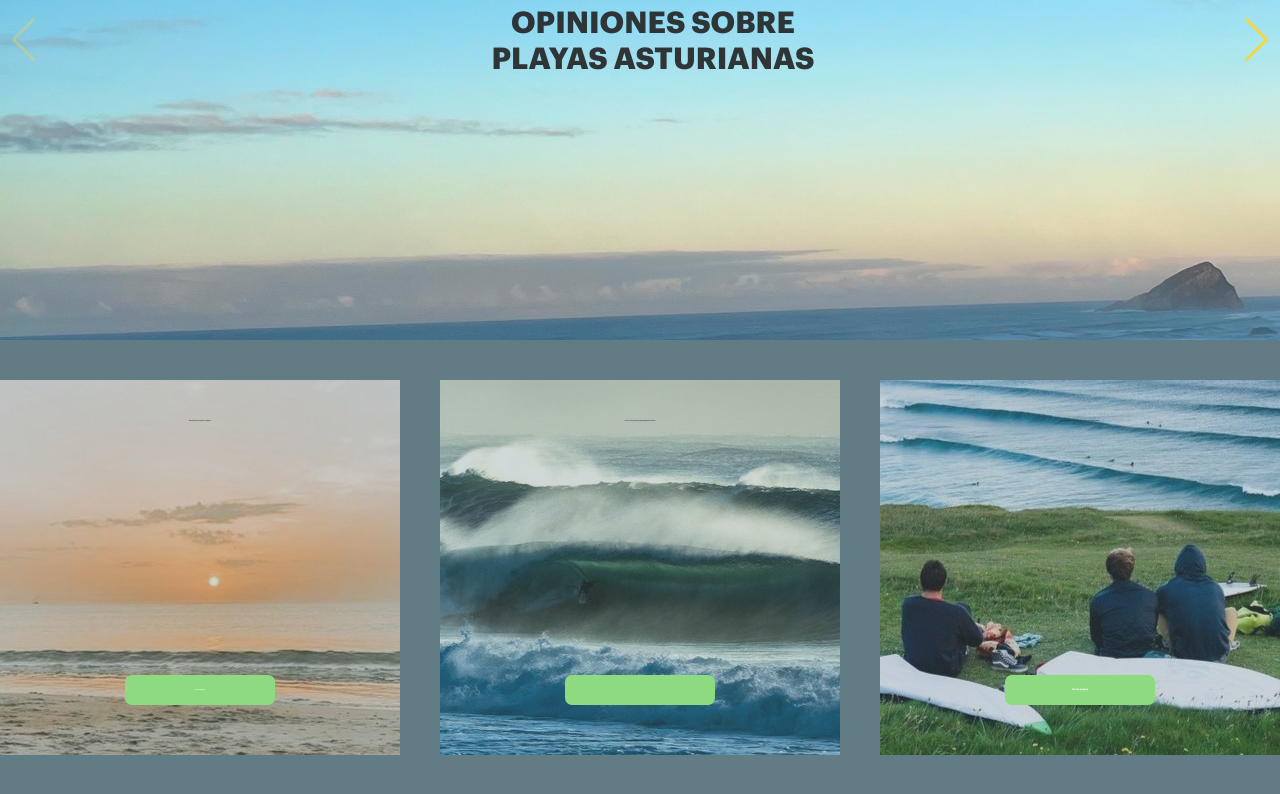
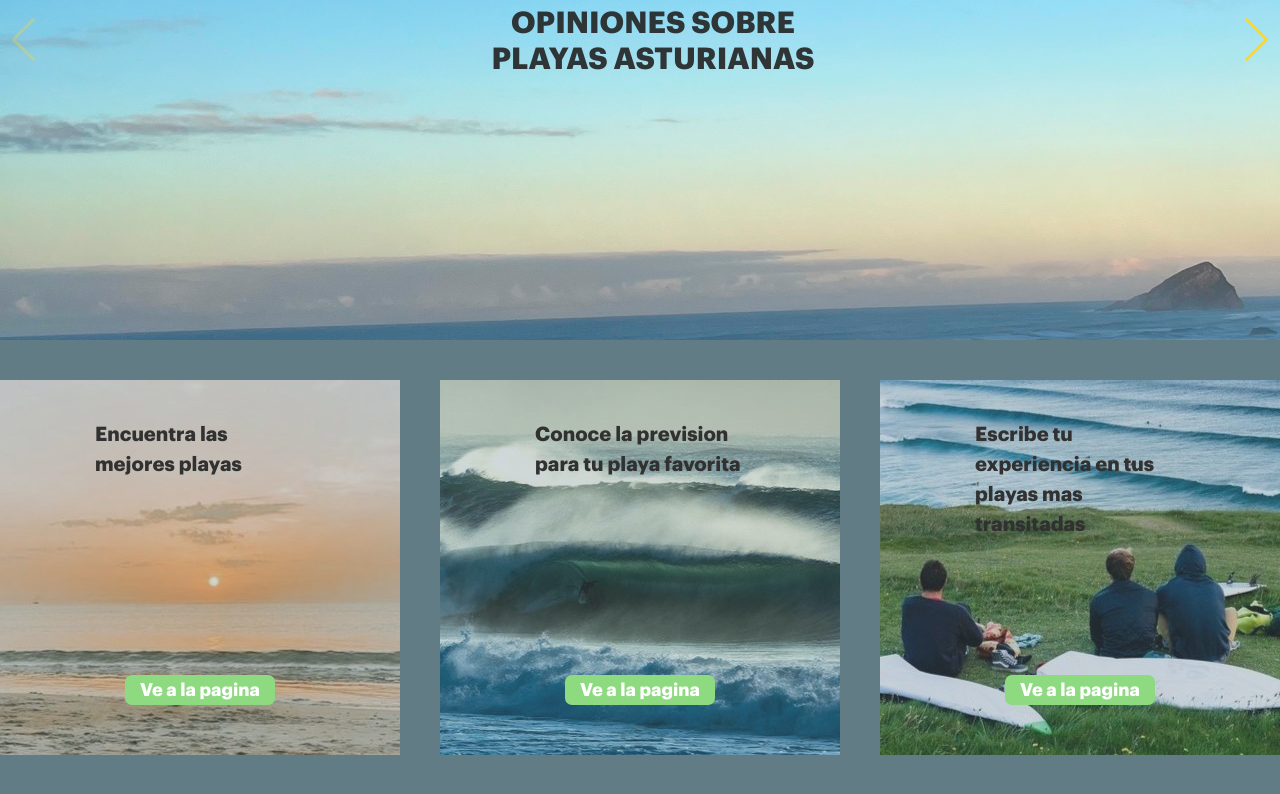
Before and after one commit to FactoriaF5Code/rc2-final-project-martaalarena, a React (Vite) app: page / in a window 1280 px wide. Shown: the part 260-1054 px from the top of the page. Built offline with nearby package versions, Linux system fonts and the light colour scheme; no server answers; a web font is replaced by a local one.

Commit message:
page home style

```diff
--- a/src/presentation/components/pageContainer/PageContainer.css
+++ b/src/presentation/components/pageContainer/PageContainer.css
@@ -34,9 +34,13 @@
   display: flex;
   justify-content: center;
   align-items: center;
+  font-size: 2rem;
 }
 
 .allContainers button {
+  display: flex;
+  justify-content: center;
+  align-items: center;
   background-color: #8eda81;
   font-family: graphik;
   color: #fff;
@@ -47,7 +51,9 @@
   cursor: pointer;
   position: absolute;
   bottom: 9rem;
+
 }
+
 
 .containerInfo {
   display: flex;
@@ -61,4 +67,5 @@
 .containerPage button a {
   color: inherit;
   text-decoration: none;
+  font-size: 1.8rem;
 }
--- a/src/presentation/components/pageContainer/PageContainer.jsx
+++ b/src/presentation/components/pageContainer/PageContainer.jsx
@@ -11,19 +11,24 @@ export default function PageContainer() {
         <div className="containerPage">
           <img src={review} alt="playa" />
           <p>Encuentra las mejores playas</p>
-          <button> <Link to={"/searchBeach"}>Ve a la pagina</Link></button>
+          <button>
+            {" "}
+            <Link to={"/searchBeach"}>Ve a la pagina</Link>
+          </button>
         </div>
         <div className="containerPage">
           <img src={forecast1} alt="ola" />
           <p>Conoce la prevision para tu playa favorita</p>
           <button>
-
+            <Link to={"/searchBeach"}>Ve a la pagina</Link>
           </button>
         </div>
         <div className="containerPage">
           <img src={experience1} alt="paisaje" />
           <p>Escribe tu experiencia en tus playas mas transitadas</p>
-          <button>Ve a la pagina</button>
+          <button>
+            <Link to={"/searchBeach"}>Ve a la pagina</Link>
+          </button>
         </div>
       </section>
     </>
```
